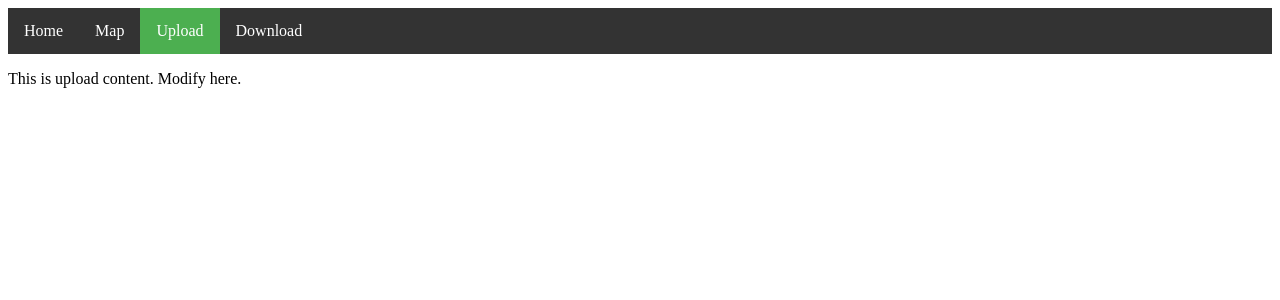
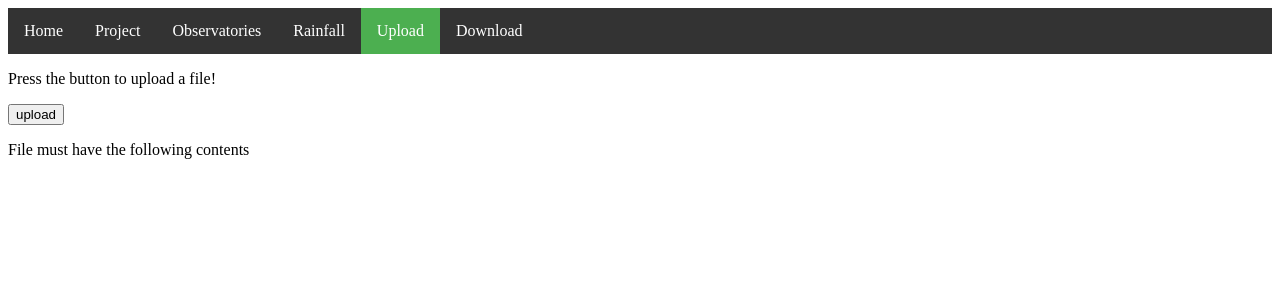
Before and after one commit to nachogoca/Rainfall, a Django app: page /upload/ in a window 1280 px wide. Shown: the top 300 px of the page. Run offline with Django 3.2, Linux system fonts and the light colour scheme; parts of the project's set-up code (start-up, migrations or seed data) failed here and were passed over.

Commit message:
Added two tabs and maps, working on upload and user auth

```diff
--- a/mysite/mysite/settings.py
+++ b/mysite/mysite/settings.py
@@ -37,6 +37,7 @@ INSTALLED_APPS = [
     'django.contrib.sessions',
     'django.contrib.messages',
     'django.contrib.staticfiles',
+    'django.contrib.gis',
     'rain',
     'leaflet',
 ]
@@ -77,12 +78,12 @@ WSGI_APPLICATION = 'mysite.wsgi.application'
 
 DATABASES = {
     'default': {
-        'ENGINE': 'django.db.backends.postgresql_psycopg2',
+        'ENGINE': 'django.contrib.gis.db.backends.postgis',
         'NAME': 'rainfalldb',
         'USER': 'rainfalluser',
         'PASSWORD': 'rainfallpass',
         'HOST': 'localhost',
-        'PORT': '',
+        'PORT': '5432',
     }
 }
 
--- a/mysite/mysite/urls.py
+++ b/mysite/mysite/urls.py
@@ -15,13 +15,15 @@ Including another URLconf
 """
 from django.conf.urls import include, url
 from django.contrib import admin
-from mysite.views import hello, current_datetime, hours_ahead, view_home, view_map, view_download, view_upload
+from mysite.views import hello, current_datetime, hours_ahead, view_home, view_observatories, view_rainfall, view_download, view_upload, view_project
 
 urlpatterns = [
     url(r'^admin/', include(admin.site.urls)),
     url(r'^hello/$', hello, name='mysite.views.hello'),
     url(r'^$', view_home, name='mysite.views.view_home'),
-    url(r'^map/$', view_map, name='mysite.views.view_map'),
+    url(r'^project/$', view_project, name='mysite.views.view_project'),
+    url(r'^observatories/$', view_observatories, name='mysite.views.view_observatories'),
+    url(r'^rainfall/$', view_rainfall, name='mysite.views.view_rainfall'),
     url(r'^upload/$', view_upload, name='mysite.views.view_upload'),
     url(r'^download/$', view_download, name='mysite.views.view_download'),
     url(r'^time/$', current_datetime),
--- a/mysite/mysite/views.py
+++ b/mysite/mysite/views.py
@@ -22,8 +22,14 @@ def hours_ahead(request, offset):
 def view_home(request):
     return render(request, 'home.html')
 
-def view_map(request):
-    return render(request, 'map.html')
+def view_project(request):
+    return render(request, 'project.html')
+
+def view_observatories(request):
+    return render(request, 'observatories.html')
+
+def view_rainfall(request):
+    return render(request, 'rainfall.html')
 
 def view_upload(request):
     return render(request, 'upload.html')
--- a/mysite/templates/navbar.html
+++ b/mysite/templates/navbar.html
@@ -35,7 +35,9 @@ li a:hover:not(.active) {
 <body>
 <ul>
     <li><a {% block activehome %}{% endblock %}     href="{% url 'mysite.views.view_home' %}">Home</a></li>
-    <li><a {% block activemap %}{% endblock %}      href="{% url 'mysite.views.view_map' %}">Map</a></li>
+    <li><a {% block activeproject %}{% endblock %}     href="{% url 'mysite.views.view_project' %}">Project</a></li>
+    <li><a {% block activeobservatories %}{% endblock %}      href="{% url 'mysite.views.view_observatories' %}">Observatories</a></li>
+    <li><a {% block activerainfall %}{% endblock %}      href="{% url 'mysite.views.view_rainfall' %}">Rainfall</a></li>
     <li><a {% block activeupload %}{% endblock %}  href="{% url 'mysite.views.view_upload' %}">Upload</a></li>
     <li><a {% block activedownload %}{% endblock %}    href="{% url 'mysite.views.view_download' %}">Download</a></li>
 </ul>
--- a/mysite/templates/upload.html
+++ b/mysite/templates/upload.html
@@ -4,7 +4,12 @@
 {% block activeupload %}class="active"{% endblock %}
 
 {% block content %}
+<p>Press the button to upload a file!</p>
+<form action="#" method="get">
+    <input type="submit" class="btn" value="upload" name="uploadbtn"/>
+</form>
 <p>
-    This is upload content. Modify here.
+    File must have the following contents
 </p>
+
 {% endblock %}
```
Also changed, not shown: mysite/templates/map.html (deleted, +0 -15 lines), mysite/templates/observatories.html (added, +27 -0 lines), mysite/templates/project.html (added, +10 -0 lines), mysite/templates/rainfall.html (added, +24 -0 lines), mysite/rain/migrations/0001_initial.py (added).
